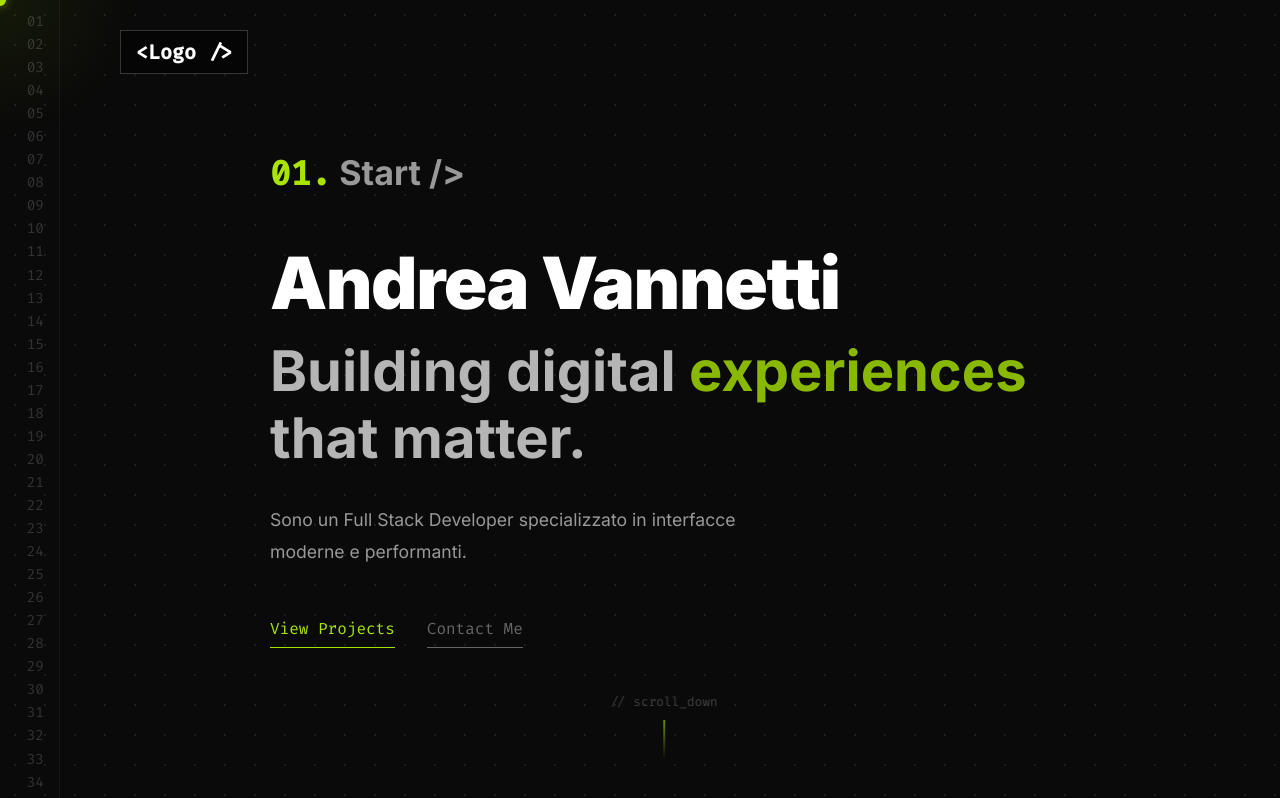
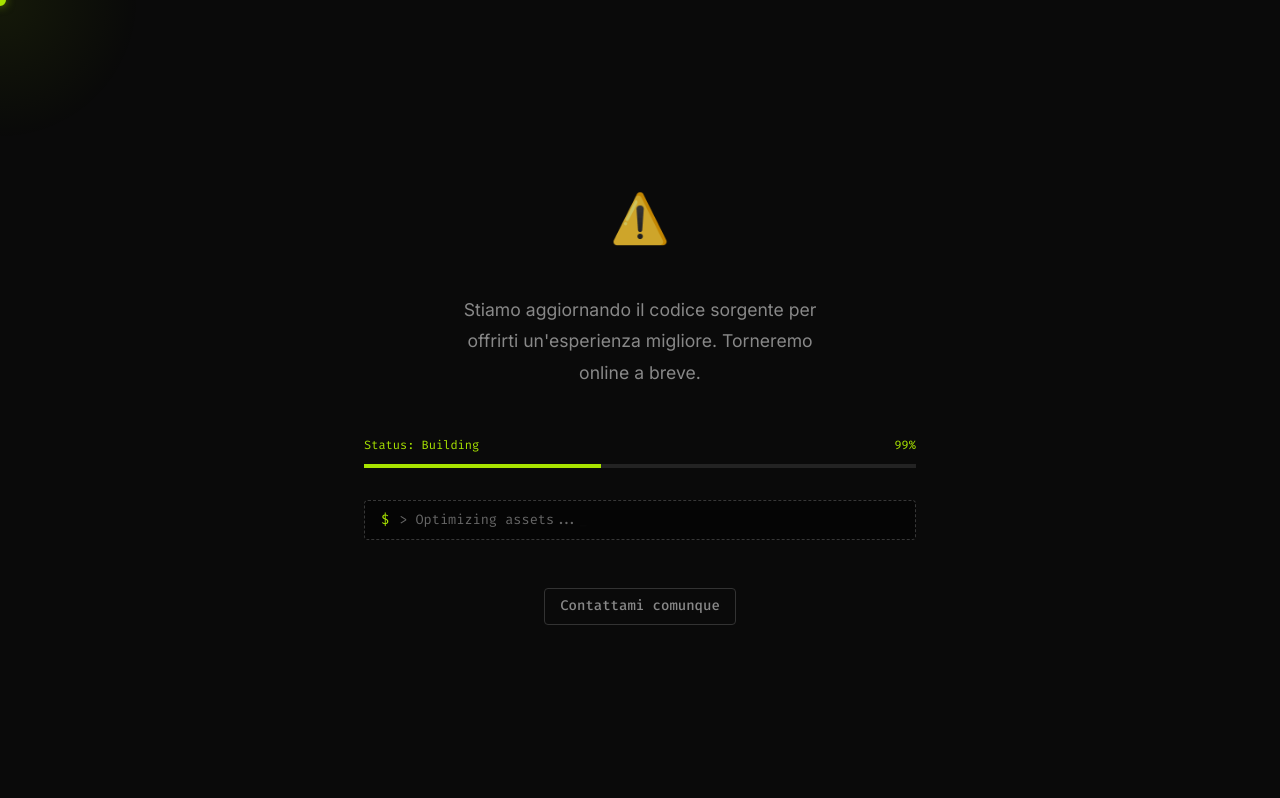
Before and after one commit to AndreaV89/Portfolio, a React (Vite) app: page / in a window 1280 px wide. Shown: the top 798 px of the page. Built offline with nearby package versions, Linux system fonts and the light colour scheme.

Commit message:
maintenance mode

```diff
--- a/src/App.jsx
+++ b/src/App.jsx
@@ -10,6 +10,10 @@ import ScrollIndicator from "./components/ScrollIndicator";
 import Footer from "./components/Footer";
 import MobileActions from "./components/MobileActions";
 import ScrollToTop from "./components/ScrollToTop";
+import Maintenance from "./components/Maintenance";
+
+// MAINTENANCE MODE
+const IS_MAINTENANCE_MODE = true;
 
 // Stile base
 const sectionStyle = {
@@ -55,6 +59,10 @@ function App() {
       lenisRef.current.scrollTo(element, { duration: 1.5 });
     }
   };
+
+  if (IS_MAINTENANCE_MODE) {
+    return <Maintenance />;
+  }
 
   return (
     <>
--- /dev/null
+++ b/src/components/Maintenance.jsx
@@ -0,0 +1,156 @@
+// src/components/Maintenance.jsx
+import { useState, useEffect } from "react";
+import {
+  Box,
+  Typography,
+  Container,
+  LinearProgress,
+  Button,
+} from "@mui/material";
+import SpotlightCursor from "./SpotlightCursor";
+
+const terminalLogs = [
+  "> Initializing system...",
+  "> Loading modules...",
+  "> Optimizing assets...",
+  "> Refactoring UI components...",
+  "> Coffee break...",
+  "> Debugging life decisions...",
+  "> Almost there...",
+  "> System upgrade in progress...",
+];
+
+const Maintenance = () => {
+  const [logIndex, setLogIndex] = useState(0);
+
+  // Effetto per far scorrere i messaggi del terminale
+  useEffect(() => {
+    const interval = setInterval(() => {
+      setLogIndex((prev) => (prev + 1) % terminalLogs.length);
+    }, 2000);
+    return () => clearInterval(interval);
+  }, []);
+
+  return (
+    <>
+      <SpotlightCursor />
+
+      <Box
+        sx={{
+          height: "100vh",
+          width: "100vw",
+          display: "flex",
+          flexDirection: "column",
+          justifyContent: "center",
+          alignItems: "center",
+          backgroundColor: "#0a0a0a",
+          color: "white",
+          position: "relative",
+          overflow: "hidden",
+        }}
+      >
+        <Container maxWidth="sm" sx={{ textAlign: "center", zIndex: 1 }}>
+          {/* Icona Warning stilizzata */}
+          <Typography
+            sx={{ fontSize: "3rem", mb: 2, color: "#a8e400", opacity: 0.8 }}
+          >
+            ⚠️
+          </Typography>
+
+          {/* Titolo Decriptato */}
+          <Box sx={{ mb: 4 }}>
+            <Typography
+              text="SYSTEM_UNDER_CONSTRUCTION"
+              variant="h4"
+              color="white"
+              sx={{ fontWeight: 700, fontFamily: '"Fira Code", monospace' }}
+            />
+          </Box>
+
+          <Typography
+            variant="body1"
+            sx={{ color: "#888", mb: 6, maxWidth: "400px", mx: "auto" }}
+          >
+            Stiamo aggiornando il codice sorgente per offrirti un'esperienza
+            migliore. Torneremo online a breve.
+          </Typography>
+
+          {/* Barra di caricamento stile Hacker */}
+          <Box sx={{ width: "100%", mb: 2 }}>
+            <Box
+              sx={{ display: "flex", justifyContent: "space-between", mb: 1 }}
+            >
+              <Typography
+                variant="caption"
+                sx={{ fontFamily: '"Fira Code", monospace', color: "#a8e400" }}
+              >
+                Status: Building
+              </Typography>
+              <Typography
+                variant="caption"
+                sx={{ fontFamily: '"Fira Code", monospace', color: "#a8e400" }}
+              >
+                99%
+              </Typography>
+            </Box>
+            <LinearProgress
+              sx={{
+                height: 4,
+                backgroundColor: "rgba(255,255,255,0.1)",
+                "& .MuiLinearProgress-bar": { backgroundColor: "#a8e400" },
+              }}
+            />
+          </Box>
+
+          {/* Finto Terminale */}
+          <Box
+            sx={{
+              mt: 4,
+              p: 2,
+              backgroundColor: "rgba(0,0,0,0.5)",
+              border: "1px dashed rgba(255,255,255,0.2)",
+              borderRadius: "4px",
+              textAlign: "left",
+              fontFamily: '"Fira Code", monospace',
+              fontSize: "0.85rem",
+              color: "#666",
+              height: "40px", // Altezza fissa per evitare salti
+              display: "flex",
+              alignItems: "center",
+            }}
+          >
+            <span style={{ color: "#a8e400", marginRight: "10px" }}>$</span>
+            {terminalLogs[logIndex]}
+            <span className="blink">_</span>
+          </Box>
+
+          {/* Bottone Contatto (per non perdere opportunità) */}
+          <Box sx={{ mt: 6 }}>
+            <Button
+              variant="outlined"
+              href="mailto:a.vannetti08@gmail.com" // Metti la tua email
+              sx={{
+                borderColor: "#333",
+                color: "#888",
+                fontFamily: '"Fira Code", monospace',
+                cursor: "none",
+                textTransform: "none",
+                "&:hover": { borderColor: "#a8e400", color: "#a8e400" },
+              }}
+            >
+              Contattami comunque
+            </Button>
+          </Box>
+        </Container>
+
+        {/* CSS per il cursore lampeggiante del terminale */}
+        <style>{`
+          .blink { animation: blinker 1s linear infinite; }
+          @keyframes blinker { 50% { opacity: 0; } }
+        `}</style>
+      </Box>
+    </>
+  );
+};
+
+export default Maintenance;
```
